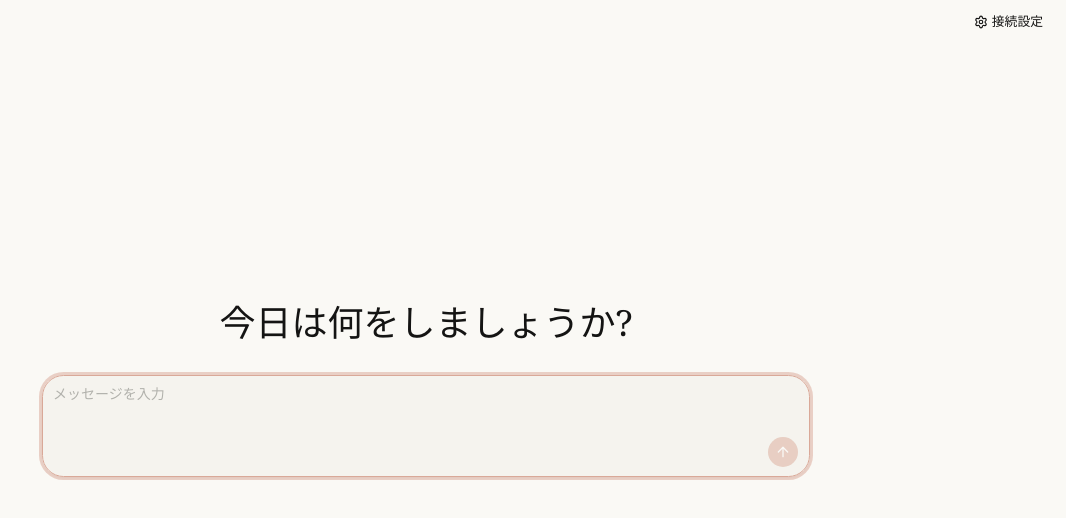
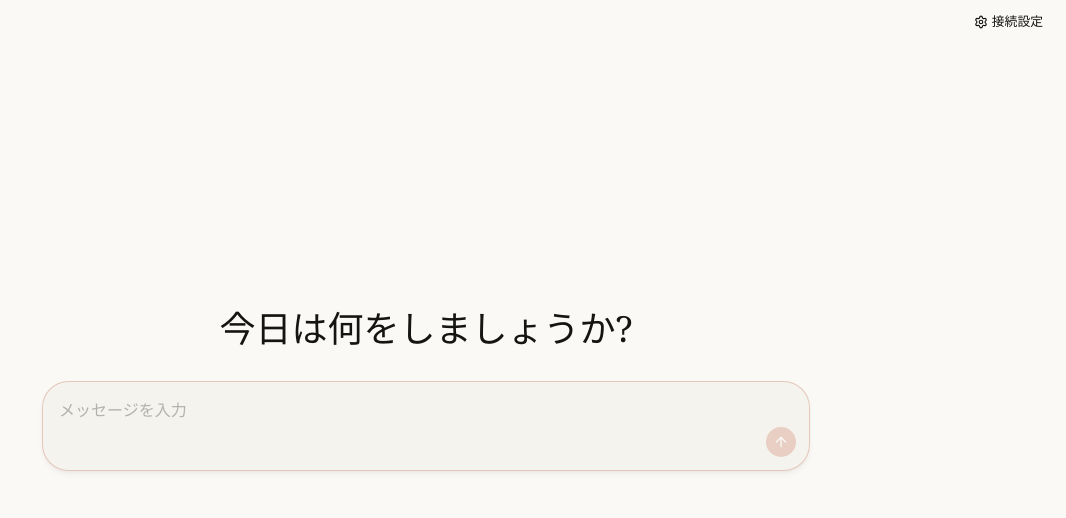
Before and after one commit to Harukotokoto/open-ui, a React (Vite) app: page / in a window 1280 px wide. Shown: the top 518 px of the page, without its empty margins (214-1280 px from the left). Built offline with nearby package versions, Linux system fonts and the light colour scheme.

Commit message:
style(composer): 入力欄の見た目をコンパクトで控えめなデザインに調整

```diff
--- a/src/components/composer/composer.tsx
+++ b/src/components/composer/composer.tsx
@@ -55,7 +55,8 @@ export function Composer({
 
   return (
     <form ref={formRef} onSubmit={submit} className="w-full">
-      <InputGroup className="rounded-2xl bg-card shadow-sm">
+      {/* 枠は目立たせず、フォーカス時は枠の色だけを少し変える(太いリングは出さない) */}
+      <InputGroup className="rounded-3xl border-border bg-card shadow-sm transition-[border-color,box-shadow] focus-within:border-ring/60 focus-within:shadow-md has-[[data-slot=input-group-control]:focus-visible]:border-ring/60 has-[[data-slot=input-group-control]:focus-visible]:ring-0">
         <InputGroupTextarea
           value={text}
           onChange={(event) => setText(event.target.value)}
@@ -64,9 +65,9 @@ export function Composer({
           aria-label="メッセージ"
           rows={1}
           autoFocus={autoFocus}
-          className="max-h-60 min-h-14 [field-sizing:content]"
+          className="max-h-60 min-h-10 px-4 pt-4 pb-1 text-base leading-6 md:text-base"
         />
-        <InputGroupAddon align="block-end" className="pt-1">
+        <InputGroupAddon align="block-end" className="px-3 pt-0 pb-3">
           {busy ? (
             <InputGroupButton
               variant="default"
```
